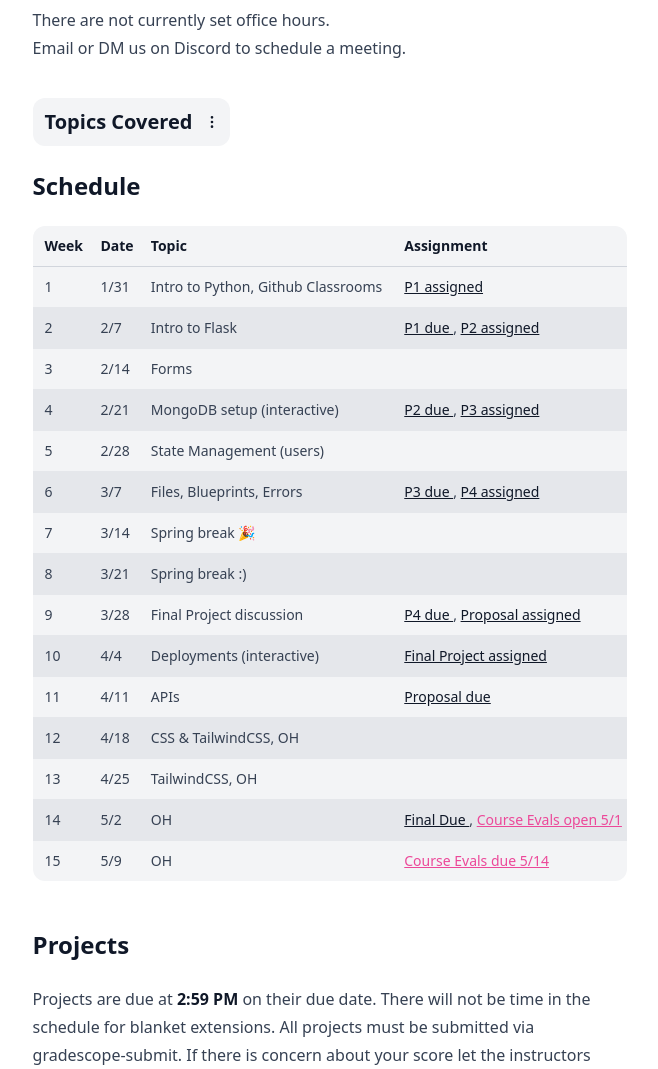
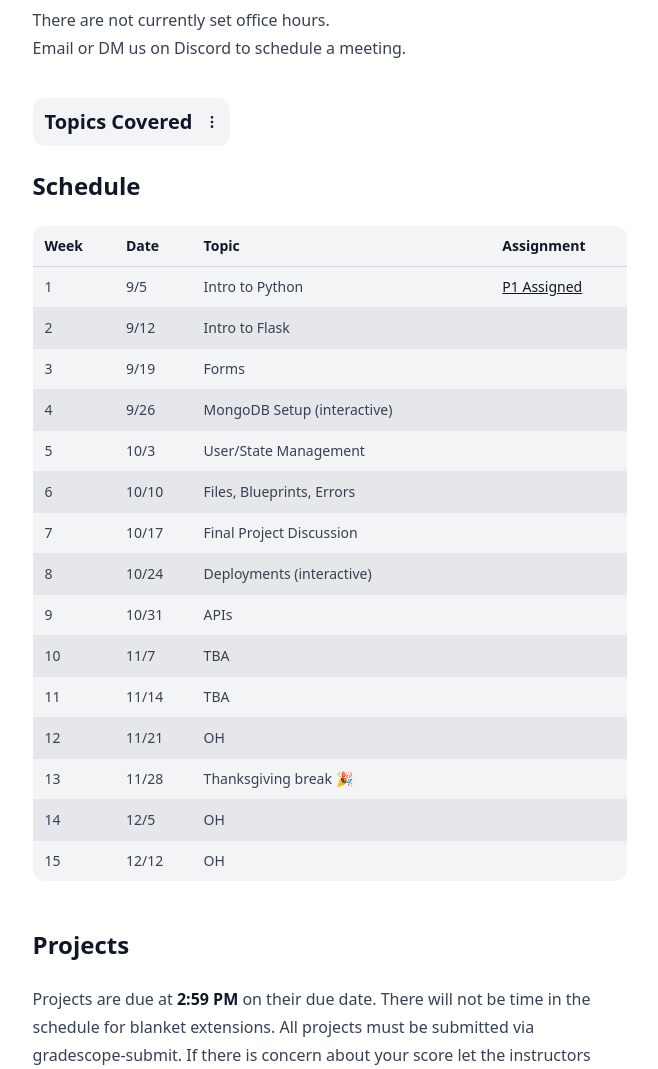
Before and after one commit to CMSC388J-STAFF/388jwebsite, a Flask app: page /388j in a window 1280 px wide. Shown: the part 1546-2615 px from the top of the page, without its empty margins (310-968 px from the left). Run offline with Flask 2, Linux system fonts and the light colour scheme; style sheets or scripts are compiled from the project's sources.

Commit message:
fall 2025 schedule update

```diff
--- a/homepage/templates/homepage/schedule.html
+++ b/homepage/templates/homepage/schedule.html
@@ -11,21 +11,21 @@
   <tbody>
     {% from 'homepage/scheduleMacro.html' import weekM %}
 
-    {{ weekM(1, '1/31', 'Intro to Python, Github Classrooms', ['P1 assigned'], ['https://classroom.github.com/a/EukAcqcU']) }}
-    {{ weekM(2, '2/7', 'Intro to Flask', ['P1 due', 'P2 assigned'], ['https://www.gradescope.com/courses/967667/assignments/5671391', 'https://classroom.github.com/a/KcyDDQ8l']) }}
-    {{ weekM(3, '2/14', 'Forms') }}
-    {{ weekM(4, '2/21', 'MongoDB setup (interactive)', ['P2 due', 'P3 assigned'], ['https://www.gradescope.com/courses/967667/assignments/5671390', 'https://classroom.github.com/a/IR2jcSd1']) }}
-    {{ weekM(5, '2/28', 'State Management (users)') }}
-    {{ weekM(6, '3/7', 'Files, Blueprints, Errors', ['P3 due', 'P4 assigned'], ['https://www.gradescope.com/courses/967667/assignments/5671392', 'https://classroom.github.com/a/xkNDvmYJ']) }}
-    {{ weekM(7, '3/14', 'Spring break 🎉') }}
-    {{ weekM(8, '3/21', 'Spring break :)') }}
-    {{ weekM(9, '3/28', 'Final Project discussion', ['P4 due', 'Proposal assigned'], ['https://www.gradescope.com/courses/967667/assignments/5671393', 'https://github.com/CMSC388J-UMD-S25/388jspring2025/blob/master/projects/final.md']) }}
-    {{ weekM(10, '4/4', 'Deployments (interactive)', ['Final Project assigned'], ['https://github.com/CMSC388J-UMD-S25/388jspring2025/blob/master/projects/final.md']) }}
-    {{ weekM(11, '4/11', 'APIs', ['Proposal due'], ['https://www.gradescope.com/courses/967667/assignments/5671394']) }}
-    {{ weekM(12, '4/18', 'CSS & TailwindCSS, OH') }}
-    {{ weekM(13, '4/25', 'TailwindCSS, OH') }}
-    {{ weekM(14, '5/2', 'OH', ['Final Due', 'Course Evals open 5/1'], ['https://www.gradescope.com/courses/967667/assignments/5671395', 'https://www.courseexp.umd.edu/']) }}
-    {{ weekM(15, '5/9', 'OH', ['Course Evals due 5/14'], ['https://www.courseexp.umd.edu/']) }}
+    {{ weekM(1, '9/5', 'Intro to Python', ['P1 Assigned'], ['TEST']) }}
+    {{ weekM(2, '9/12', 'Intro to Flask') }}
+    {{ weekM(3, '9/19', 'Forms') }}
+    {{ weekM(4, '9/26', 'MongoDB Setup (interactive)') }}
+    {{ weekM(5, '10/3', 'User/State Management') }}
+    {{ weekM(6, '10/10', 'Files, Blueprints, Errors') }}
+    {{ weekM(7, '10/17', 'Final Project Discussion') }}
+    {{ weekM(8, '10/24', 'Deployments (interactive)') }}
+    {{ weekM(9, '10/31', 'APIs') }}
+    {{ weekM(10, '11/7', 'TBA') }}
+    {{ weekM(11, '11/14', 'TBA') }}
+    {{ weekM(12, '11/21', 'OH') }}
+    {{ weekM(13, '11/28', 'Thanksgiving break 🎉') }}
+    {{ weekM(14, '12/5', 'OH') }}
+    {{ weekM(15, '12/12', 'OH') }}
 
     <!-- CSS & Tailwind -->
     <!-- <tr class="even:bg-gray-200 odd:bg-gray-100 dark:even:bg-gray-600 dark:odd:bg-gray-700">
```
